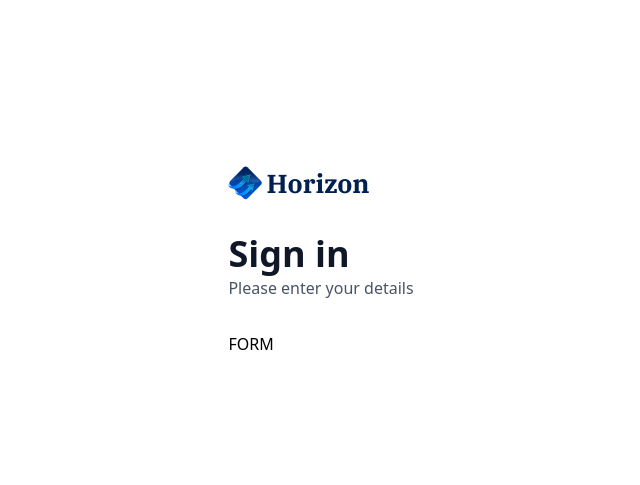
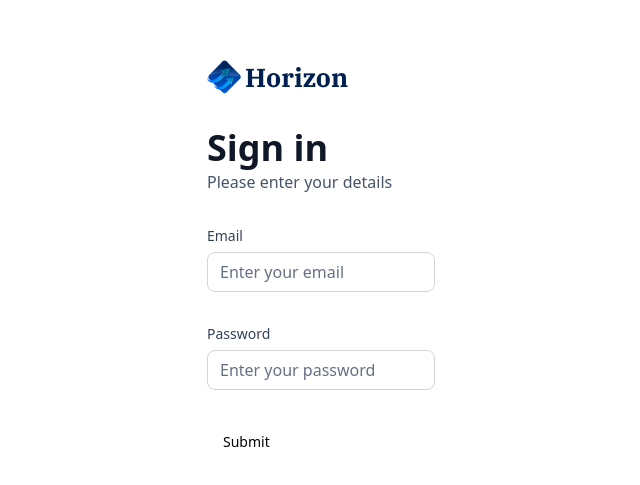
Before and after one commit to tiagosousa10/banking-app-platform, a Next.js app: page /sign-in in a window 1280 px wide. Shown: the part 139-624 px from the top of the page, without its empty margins (319-959 px from the left). Built offline with nearby package versions, Linux system fonts and the light colour scheme.

Commit message:
create input fields with zod for sign in

```diff
--- a/components/AuthForm.tsx
+++ b/components/AuthForm.tsx
@@ -3,9 +3,36 @@
 import Image from 'next/image'
 import Link from 'next/link'
 import React, { useState } from 'react'
+import { z } from "zod"
+import { zodResolver } from "@hookform/resolvers/zod"
+import { useForm } from "react-hook-form"
+import { Button } from "@/components/ui/button"
+import {
+  Form,
+
+} from "@/components/ui/form"
+import CustomInput from './CustomInput'
+import { authFormSchema } from '@/lib/utils'
 
 const AuthForm = ({type} : {type:string}) => {
    const [user, setUser] = useState(null)
+
+   // 1. Define your form.
+  const form = useForm<z.infer<typeof authFormSchema>>({
+   resolver: zodResolver(authFormSchema),
+   defaultValues: {
+     email: "",
+     password: "",
+   },
+ })
+
+ // 2. Define a submit handler.
+ function onSubmit(values: z.infer<typeof authFormSchema>) {
+   // Do something with the form values.
+   // ✅ This will be type-safe and validated.
+   console.log(values)
+ }
+
 
   return (
     <section className='auth-form'>
@@ -36,7 +63,26 @@
          </div>
       ) : (
          <>
-         FORM
+          <Form {...form}>
+            <form onSubmit={form.handleSubmit(onSubmit)} className="space-y-8">
+
+            <CustomInput
+               control={form.control}
+               name='email'
+               label='Email'
+               placeholder='Enter your email'
+            />
+
+            <CustomInput
+               control={form.control}
+               name='password'
+               label='Password'
+               placeholder='Enter your password'
+            />
+
+            <Button type="submit">Submit</Button>
+            </form>
+         </Form>
          </>
       )}
     </section>
--- /dev/null
+++ b/components/CustomInput.tsx
@@ -0,0 +1,44 @@
+import React from 'react'
+import { FormControl, FormField, FormLabel, FormMessage } from './ui/form'
+import { Input } from './ui/input'
+
+import {Control, FieldPath} from 'react-hook-form'
+import { z } from 'zod'
+import { authFormSchema } from '@/lib/utils'
+
+interface CustomInput {
+   control: Control<z.infer<typeof authFormSchema>>,
+   // extract the field name from the schema created by zod with type of authFormSchema
+   name: FieldPath<z.infer<typeof authFormSchema>>,
+   label: string,
+   placeholder: string
+}
+
+const CustomInput = ({ control, name, label, placeholder }: CustomInput) => {
+   return (
+     <FormField
+       control={control}
+       name={name}
+       render={({ field }) => (
+         <div className="form-item">
+           <FormLabel className="form-label">
+             {label}
+           </FormLabel>
+           <div className="flex w-full flex-col">
+             <FormControl>
+               <Input
+                 placeholder={placeholder}
+                 className="input-class"
+                 type={name === 'password' ? 'password' : 'text'}
+                 {...field}
+               />
+             </FormControl>
+             <FormMessage className="form-message mt-2" />
+           </div>
+         </div>
+       )}
+     />
+   )
+ }
+
+export default CustomInput
--- /dev/null
+++ b/components/ui/form.tsx
@@ -0,0 +1,178 @@
+"use client"
+
+import * as React from "react"
+import * as LabelPrimitive from "@radix-ui/react-label"
+import { Slot } from "@radix-ui/react-slot"
+import {
+  Controller,
+  ControllerProps,
+  FieldPath,
+  FieldValues,
+  FormProvider,
+  useFormContext,
+} from "react-hook-form"
+
+import { cn } from "@/lib/utils"
+import { Label } from "@/components/ui/label"
+
+const Form = FormProvider
+
+type FormFieldContextValue<
+  TFieldValues extends FieldValues = FieldValues,
+  TName extends FieldPath<TFieldValues> = FieldPath<TFieldValues>
+> = {
+  name: TName
+}
+
+const FormFieldContext = React.createContext<FormFieldContextValue>(
+  {} as FormFieldContextValue
+)
+
+const FormField = <
+  TFieldValues extends FieldValues = FieldValues,
+  TName extends FieldPath<TFieldValues> = FieldPath<TFieldValues>
+>({
+  ...props
+}: ControllerProps<TFieldValues, TName>) => {
+  return (
+    <FormFieldContext.Provider value={{ name: props.name }}>
+      <Controller {...props} />
+    </FormFieldContext.Provider>
+  )
+}
+
+const useFormField = () => {
+  const fieldContext = React.useContext(FormFieldContext)
+  const itemContext = React.useContext(FormItemContext)
+  const { getFieldState, formState } = useFormContext()
+
+  const fieldState = getFieldState(fieldContext.name, formState)
+
+  if (!fieldContext) {
+    throw new Error("useFormField should be used within <FormField>")
+  }
+
+  const { id } = itemContext
+
+  return {
+    id,
+    name: fieldContext.name,
+    formItemId: `${id}-form-item`,
+    formDescriptionId: `${id}-form-item-description`,
+    formMessageId: `${id}-form-item-message`,
+    ...fieldState,
+  }
+}
+
+type FormItemContextValue = {
+  id: string
+}
+
+const FormItemContext = React.createContext<FormItemContextValue>(
+  {} as FormItemContextValue
+)
+
+const FormItem = React.forwardRef<
+  HTMLDivElement,
+  React.HTMLAttributes<HTMLDivElement>
+>(({ className, ...props }, ref) => {
+  const id = React.useId()
+
+  return (
+    <FormItemContext.Provider value={{ id }}>
+      <div ref={ref} className={cn("space-y-2", className)} {...props} />
+    </FormItemContext.Provider>
+  )
+})
+FormItem.displayName = "FormItem"
+
+const FormLabel = React.forwardRef<
+  React.ElementRef<typeof LabelPrimitive.Root>,
+  React.ComponentPropsWithoutRef<typeof LabelPrimitive.Root>
+>(({ className, ...props }, ref) => {
+  const { error, formItemId } = useFormField()
+
+  return (
+    <Label
+      ref={ref}
+      className={cn(error && "text-destructive", className)}
+      htmlFor={formItemId}
+      {...props}
+    />
+  )
+})
+FormLabel.displayName = "FormLabel"
+
+const FormControl = React.forwardRef<
+  React.ElementRef<typeof Slot>,
+  React.ComponentPropsWithoutRef<typeof Slot>
+>(({ ...props }, ref) => {
+  const { error, formItemId, formDescriptionId, formMessageId } = useFormField()
+
+  return (
+    <Slot
+      ref={ref}
+      id={formItemId}
+      aria-describedby={
+        !error
+          ? `${formDescriptionId}`
+          : `${formDescriptionId} ${formMessageId}`
+      }
+      aria-invalid={!!error}
+      {...props}
+    />
+  )
+})
+FormControl.displayName = "FormControl"
+
+const FormDescription = React.forwardRef<
+  HTMLParagraphElement,
+  React.HTMLAttributes<HTMLParagraphElement>
+>(({ className, ...props }, ref) => {
+  const { formDescriptionId } = useFormField()
+
+  return (
+    <p
+      ref={ref}
+      id={formDescriptionId}
+      className={cn("text-sm text-muted-foreground", className)}
+      {...props}
+    />
+  )
+})
+FormDescription.displayName = "FormDescription"
+
+const FormMessage = React.forwardRef<
+  HTMLParagraphElement,
+  React.HTMLAttributes<HTMLParagraphElement>
+>(({ className, children, ...props }, ref) => {
+  const { error, formMessageId } = useFormField()
+  const body = error ? String(error?.message) : children
+
+  if (!body) {
+    return null
+  }
+
+  return (
+    <p
+      ref={ref}
+      id={formMessageId}
+      className={cn("text-sm font-medium text-destructive", className)}
+      {...props}
+    >
+      {body}
+    </p>
+  )
+})
+FormMessage.displayName = "FormMessage"
+
+export {
+  useFormField,
+  Form,
+  FormItem,
+  FormLabel,
+  FormControl,
+  FormDescription,
+  FormMessage,
+  FormField,
+}
--- /dev/null
+++ b/components/ui/input.tsx
@@ -0,0 +1,22 @@
+import * as React from "react"
+
+import { cn } from "@/lib/utils"
+
+const Input = React.forwardRef<HTMLInputElement, React.ComponentProps<"input">>(
+  ({ className, type, ...props }, ref) => {
+    return (
+      <input
+        type={type}
+        className={cn(
+          "flex h-10 w-full rounded-md border border-input bg-background px-3 py-2 text-base ring-offset-background file:border-0 file:bg-transparent file:text-sm file:font-medium file:text-foreground placeholder:text-muted-foreground focus-visible:outline-none focus-visible:ring-2 focus-visible:ring-ring focus-visible:ring-offset-2 disabled:cursor-not-allowed disabled:opacity-50 md:text-sm",
+          className
+        )}
+        ref={ref}
+        {...props}
+      />
+    )
+  }
+)
+Input.displayName = "Input"
+
+export { Input }
--- /dev/null
+++ b/components/ui/label.tsx
@@ -0,0 +1,26 @@
+"use client"
+
+import * as React from "react"
+import * as LabelPrimitive from "@radix-ui/react-label"
+import { cva, type VariantProps } from "class-variance-authority"
+
+import { cn } from "@/lib/utils"
+
+const labelVariants = cva(
+  "text-sm font-medium leading-none peer-disabled:cursor-not-allowed peer-disabled:opacity-70"
+)
+
+const Label = React.forwardRef<
+  React.ElementRef<typeof LabelPrimitive.Root>,
+  React.ComponentPropsWithoutRef<typeof LabelPrimitive.Root> &
+    VariantProps<typeof labelVariants>
+>(({ className, ...props }, ref) => (
+  <LabelPrimitive.Root
+    ref={ref}
+    className={cn(labelVariants(), className)}
+    {...props}
+  />
+))
+Label.displayName = LabelPrimitive.Root.displayName
+
+export { Label }
--- a/lib/utils.ts
+++ b/lib/utils.ts
@@ -1,7 +1,8 @@
-/* eslint-disable no-prototype-builtins */
+
 import { type ClassValue, clsx } from "clsx";
 import qs from "query-string";
 import { twMerge } from "tailwind-merge";
+import { z } from "zod";
 
 export function cn(...inputs: ClassValue[]) {
   return twMerge(clsx(inputs));
@@ -193,3 +194,10 @@
 
   return date > twoDaysAgo ? "Processing" : "Success";
 };
+
+
+export const authFormSchema = z.object({
+   email: z.string().email(),
+   password: z.string().min(8),
+   username: z.string().min(8),
+ })
--- a/package.json
+++ b/package.json
@@ -9,7 +9,9 @@
     "lint": "next lint"
   },
   "dependencies": {
+    "@hookform/resolvers": "^4.1.0",
     "@radix-ui/react-dialog": "^1.1.6",
+    "@radix-ui/react-label": "^2.1.2",
     "@radix-ui/react-slot": "^1.1.2",
     "chart.js": "^4.4.7",
     "class-variance-authority": "^0.7.1",
@@ -21,8 +23,10 @@
     "react-chartjs-2": "^5.3.0",
     "react-countup": "^6.5.3",
     "react-dom": "^19.0.0",
+    "react-hook-form": "^7.54.2",
     "tailwind-merge": "^3.0.1",
-    "tailwindcss-animate": "^1.0.7"
+    "tailwindcss-animate": "^1.0.7",
+    "zod": "^3.24.2"
   },
   "devDependencies": {
     "@eslint/eslintrc": "^3",
```
Also changed, not shown: 1 other file (tests, documents, lock files or other folders).
